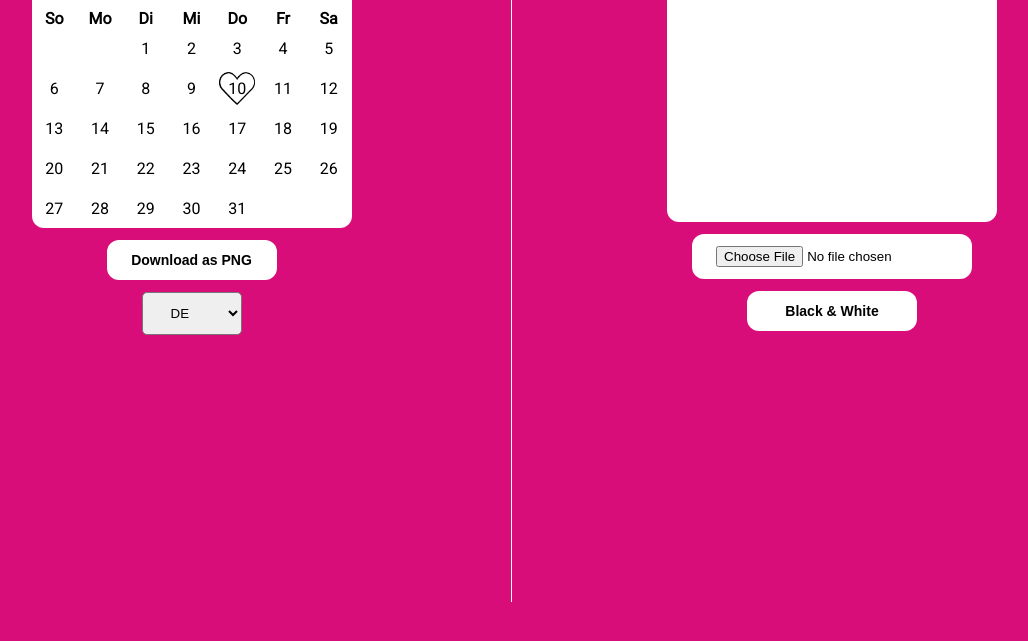
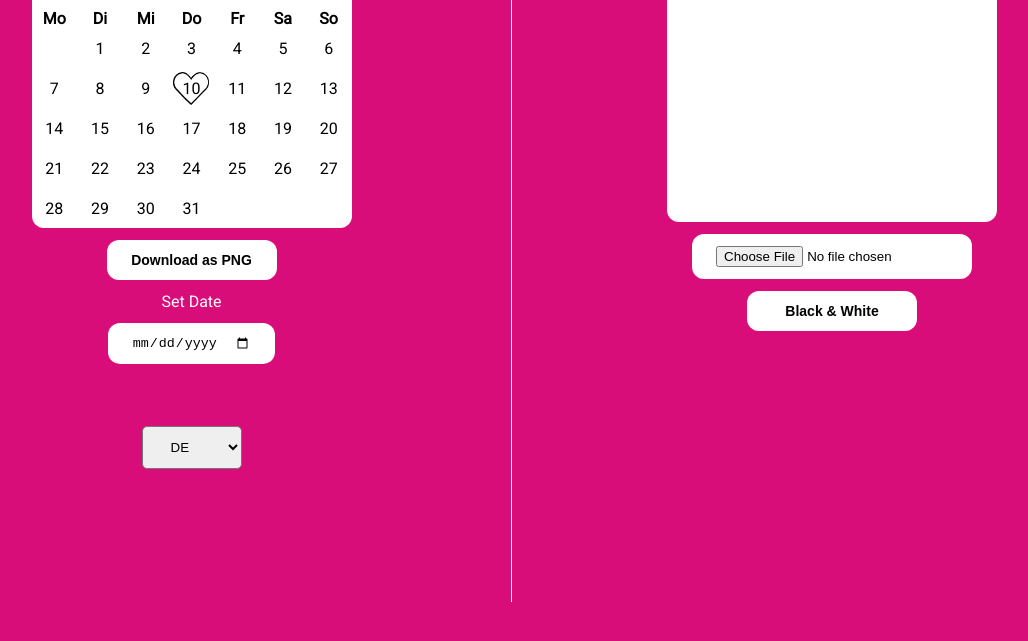
Before and after one commit to Ewoskyx/lillys-date-picker, a plain HTML site: page index.html in a window 1280 px wide. Shown: the part 147-788 px from the top of the page, without its empty margins (128-1156 px from the left). Drawn offline with nearby package versions, Linux system fonts and the light colour scheme.

Commit message:
Added set date

```diff
--- a/index.html
+++ b/index.html
@@ -33,6 +33,13 @@
           <div class="days"></div>
         </div>
         <button type="button" id="capture-button">Download as PNG</button>
+        <label for="datemin">Set Date</label>
+        <input
+          type="date"
+          id="datemin"
+          name="datemin"
+          min="1900-01-02"
+        /><br /><br />
         <div class="lang-div">
           <select title="Sprachauswahl" name="languages" id="lang-picker">
             <option value="1">DE</option>
@@ -42,11 +49,16 @@
         </div>
       </div>
       <div class="container-right">
-
         <div id="previewContainer">
           <img id="imagePreview" src="#" alt="Önizleme" />
         </div>
-        <input title="Select an image" placeholder="Select an image" type="file" id="imageInput" accept="image/*" />
+        <input
+          title="Select an image"
+          placeholder="Select an image"
+          type="file"
+          id="imageInput"
+          accept="image/*"
+        />
         <button type="button" id="convertButton">Black & White</button>
       </div>
     </div>
--- a/main.css
+++ b/main.css
@@ -165,3 +165,13 @@ button:hover {
   border-radius: 12px;
   cursor: pointer;
 }
+
+label {
+  color: #fff;
+}
+
+#datemin {
+  padding: 12px 24px;
+  border-radius: 12px;
+  border: none;
+}
--- a/main.js
+++ b/main.js
@@ -8,6 +8,9 @@ const next_mth_element = document.querySelector(".dates .month .next-mth");
 const prev_mth_element = document.querySelector(".dates .month .prev-mth");
 const days_element = document.querySelector(".dates .days");
 const weekdays_element = document.querySelector(".dates .weekdays");
+const manual_date_element = document.getElementById("datemin");
+
+
 
 const langPicker = document.getElementById("lang-picker");
 
@@ -66,9 +69,11 @@ const monthsTr = [
   "Kasım",
   "Aralık",
 ];
-const weekdaysDe = ["So", "Mo", "Di", "Mi", "Do", "Fr", "Sa"];
-const weekdaysEn = ["Su", "Mo", "Tue", "We", "Thu", "Fr", "Sa"];
-const weekdaysTr = ["Pz", "Pzt", "Sa", "Ça", "Pe", "Cu", "Cts"];
+const weekdaysDe = ["Mo", "Di", "Mi", "Do", "Fr", "Sa","So"];
+const weekdaysEn = ["Mo", "Tue", "We", "Thu", "Fr", "Sa","Su"];
+const weekdaysTr = ["Pzt", "Sa", "Ça", "Pe", "Cu", "Cts","Pz"];
+
+
 
 let date = new Date();
 let day = date.getDate();
@@ -79,6 +84,13 @@ let selectedDate = date;
 let selectedDay = day;
 let selectedMonth = month;
 let selectedYear = year;
+
+manual_date_element.addEventListener("input", function () {
+  let date = manual_date_element.valueAsDate;
+  let month = date.getMonth();
+  let year = date.getFullYear();
+  mth_element.textContent = monthsDe[month] + " " + year;
+});
 
 let pickedMonth = "1";
 let pickedWeekday = "1";
@@ -177,7 +189,7 @@ function populateDates(e) {
   }
 
   const firstDay = new Date(year, month, 1);
-  let startingDay = firstDay.getDay();
+  let startingDay = firstDay.getDay() === 0 ? 6 : firstDay.getDay() - 1;
   for (let i = 1; i < amount_days + startingDay; i++) {
     const day_element = document.createElement("div");
     day_element.classList.add("day");
```
